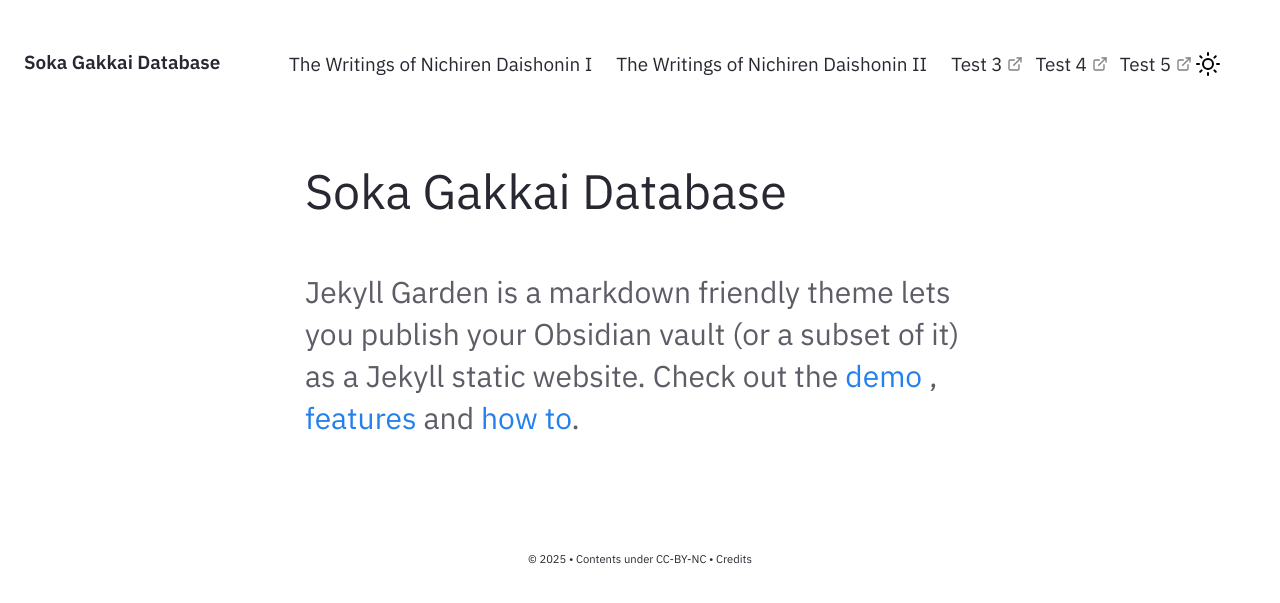
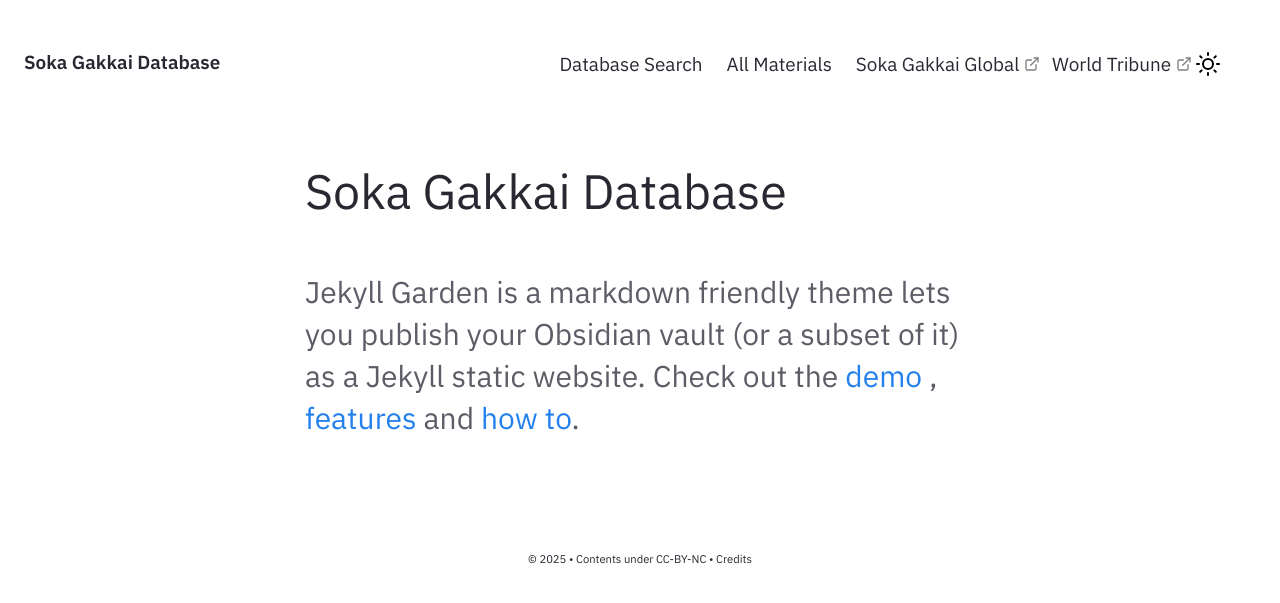
Before and after one commit to sokagakkaidatabase/sokagakkaidatabase.github.io, a Jekyll site: the page built from pages/index.md, in a window 1280 px wide. Shown: the top 603 px of the page. Built offline with Jekyll 4.4.1, drawn with Linux system fonts in a browser that asks for light colours.

Commit message:
Update Nav.html

```diff
--- a/_includes/Nav.html
+++ b/_includes/Nav.html
@@ -54,19 +54,16 @@
     <div id="navbarBasicExample" class="navbar-menu">
       <div class="navbar-start">
         <a href="{{'/notes' | relative_url}}" class="navbar-item">
-          The Writings of Nichiren Daishonin I
+          Database Search
         </a>
         <a href="{{'/posts' | relative_url}}" class="navbar-item">
-          The Writings of Nichiren Daishonin II
+          All Materials
         </a>
-        <a href="https://github.com/Jekyll-Garden/jekyll-garden.github.io" target="_blank" class="navbar-item">
-          Test 3
+        <a href="https://www.sokaglobal.org/about-the-soka-gakkai.html" target="_blank" class="navbar-item">
+          Soka Gakkai Global
         </a>
-        <a href="https://jekyllrb.com/" target="_blank" class="navbar-item">
-          Test 4
-        </a>
-        <a href="https://obsidian.md/"  target="_blank" class="navbar-item">
-          Test 5
+        <a href="https://www.worldtribune.org/" target="_blank" class="navbar-item">
+          World Tribune
         </a>
       </div>
       <div class="navbar-end is-hidden-mobile" onclick="modeSwitcher()" >
```
